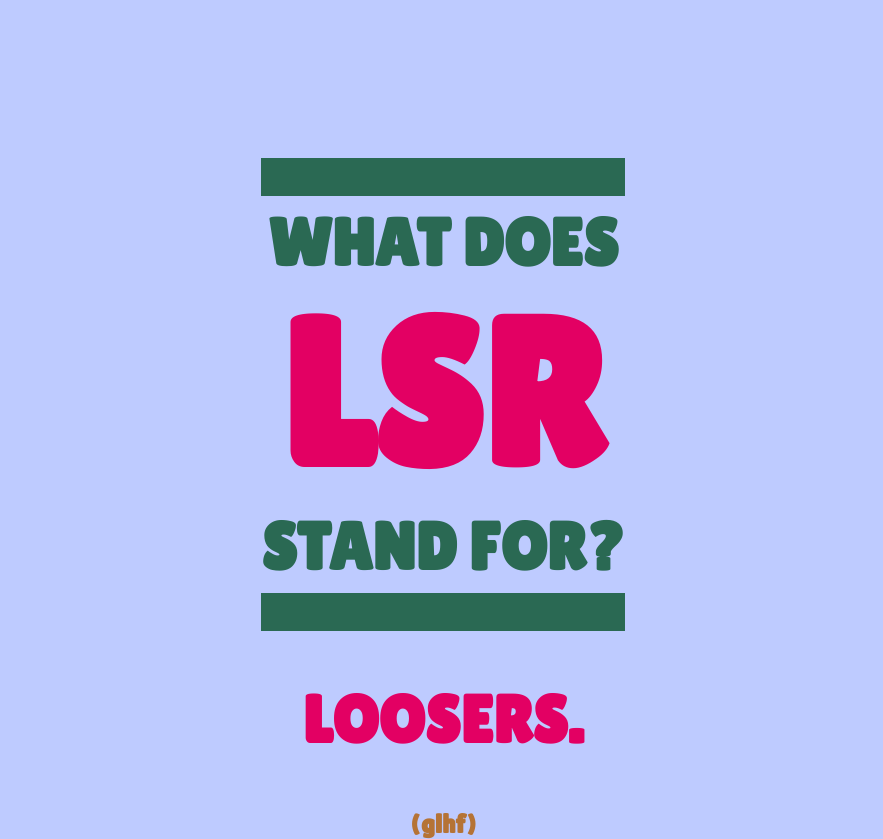
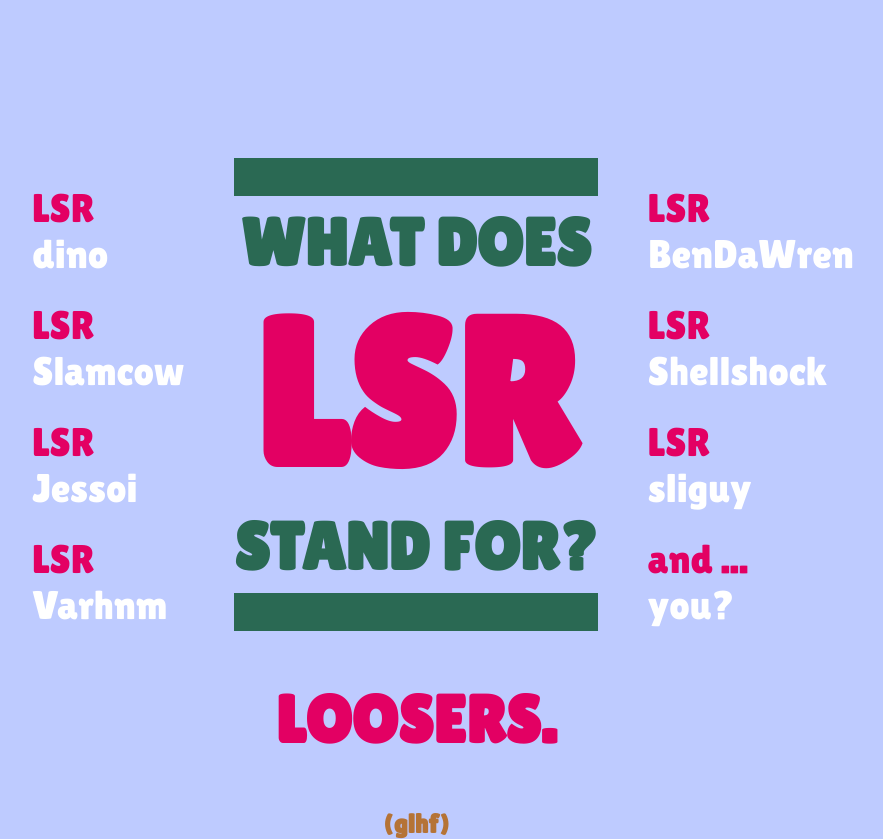
Before and after one commit to jachan/lsr_site, a plain HTML site: page index.html in a window 1280 px wide. Shown: the whole page, without its empty margins (197-1080 px from the left). Drawn offline with Linux system fonts and the light colour scheme.

Commit message:
players added

```diff
--- a/default.css
+++ b/default.css
@@ -3,8 +3,28 @@ body {
     padding: 0;
     overflow-x: hidden;
     display: flex;
+    flex-direction: row;
     align-items: center;
     justify-content: center;
+}
+
+#roster {
+    margin-left: 50px;
+    margin-right: 50px;
+}
+
+span {
+    font-family: Lilita One, Helvetica, Arial, sans-serif;
+    font-size: 30pt;
+    color: #E30063;
+    margin-top: 0px;
+    margin-bottom: 0px;
+}
+
+span.gamertag {
+    color: white;
+    display: block;
+    margin-bottom: 25px;
 }
 
 h2 {
--- a/index.html
+++ b/index.html
@@ -8,6 +8,12 @@
 </head>
 
 <body>
+    <div id="roster">
+        <span>LSR</span> <span class="gamertag">dino</span>
+        <span>LSR</span> <span class="gamertag">Slamcow</span>
+        <span>LSR</span> <span class="gamertag">Jessoi</span>
+        <span>LSR</span> <span class="gamertag">Varhnm</span>
+    </div>
     <div id="content-box">
         <hr>
         <h5>WHAT DOES</h5>
@@ -17,4 +23,10 @@
         <h3>LOOSERS.</h3>
         <h2>(glhf)</h2>
     </div>
+    <div id="roster">
+        <span>LSR</span> <span class="gamertag">BenDaWren</span>
+        <span>LSR</span> <span class="gamertag">Shellshock</span>
+        <span>LSR</span> <span class="gamertag">sliguy</span>
+        <span>and ...</span> <span class="gamertag">you?</span>
+    </div>
 </body>
```
